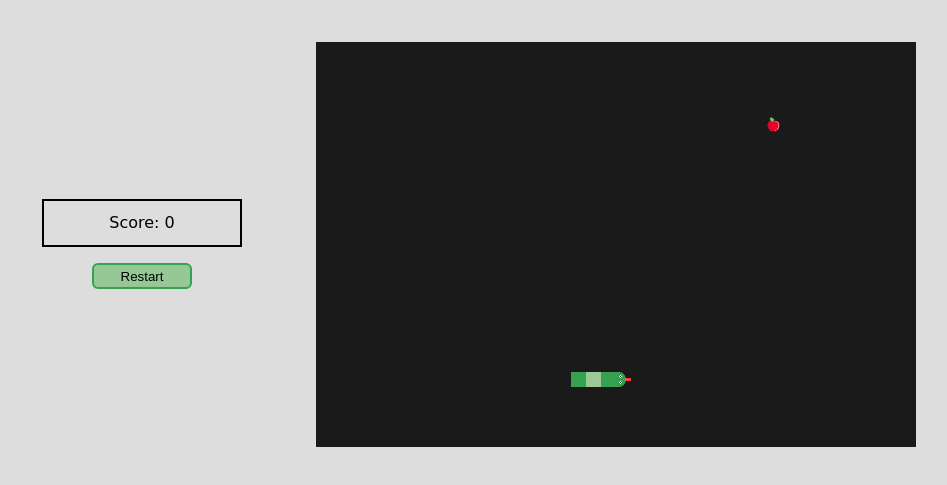
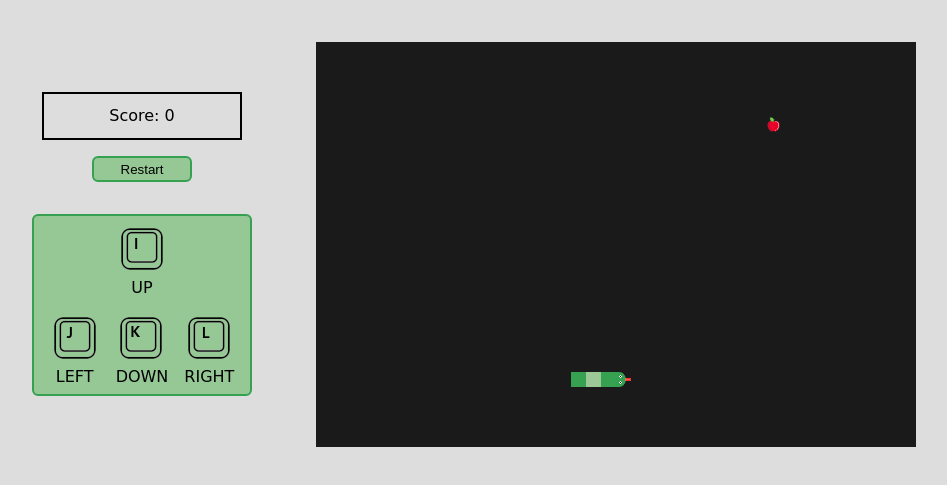
Before and after one commit to NixMichael/snake, a plain HTML site: page index.html in a window 1280 px wide. Shown: the part 195-680 px from the top of the page, without its empty margins (166-1113 px from the left). Drawn offline with Linux system fonts and the light colour scheme; a web font is replaced by a local one.

Commit message:
Added instructions on how to play

```diff
--- a/index.html
+++ b/index.html
@@ -67,6 +67,30 @@
             background-color: rgb(150,200,150);
             border-radius: 6px;
             border: 2px solid rgb(54,161,81);
+        }
+
+        .instructions {
+            margin-top: 2em;
+            display: flex;
+            flex-direction: column;
+            background-color: rgb(150,200,150);
+            border-radius: 6px;
+            border: 2px solid rgb(54,161,81);
+        }
+
+        .top, .bottom {
+            display: flex;
+            justify-content: space-around;
+            margin: 0.5em;
+        }
+
+        .key {
+            margin: 0 0.5em;
+        }
+
+        .key p {
+            width: 100%;
+            text-align: center;
         }
 
         /* ********* */
@@ -174,6 +198,29 @@
         </div>
 
         <input type="button" class="restart" value="Restart"/>
+
+        <div class="instructions">
+            <div class="top">
+                <div class="key">
+                    <img src="./keyboard_key_I.png" alt="Move up"/>
+                    <p>UP</p>
+                </div>
+            </div>
+            <div class="bottom">
+                <div class="key">
+                    <img src="./keyboard_key_J.png" alt="Move left"/>
+                    <p>LEFT</p>
+                </div>
+                <div class="key">
+                    <img src="./keyboard_key_K.png" alt="Move down"/>
+                    <p>DOWN</p>
+                </div>
+                <div class="key">
+                    <img src="./keyboard_key_L.png" alt="Move right"/>
+                    <p>RIGHT</p>
+                </div>
+            </div>
+        </div>
     </div>
 
     <!-- MAIN GAME -->
```
Also changed, not shown: keyboard_key_I.png (added), keyboard_key_J.png (added), keyboard_key_K.png (added), keyboard_key_L.png (added), keyboard_key_i.png (added), keyboard_key_j.png (added), keyboard_key_k.png (added).
